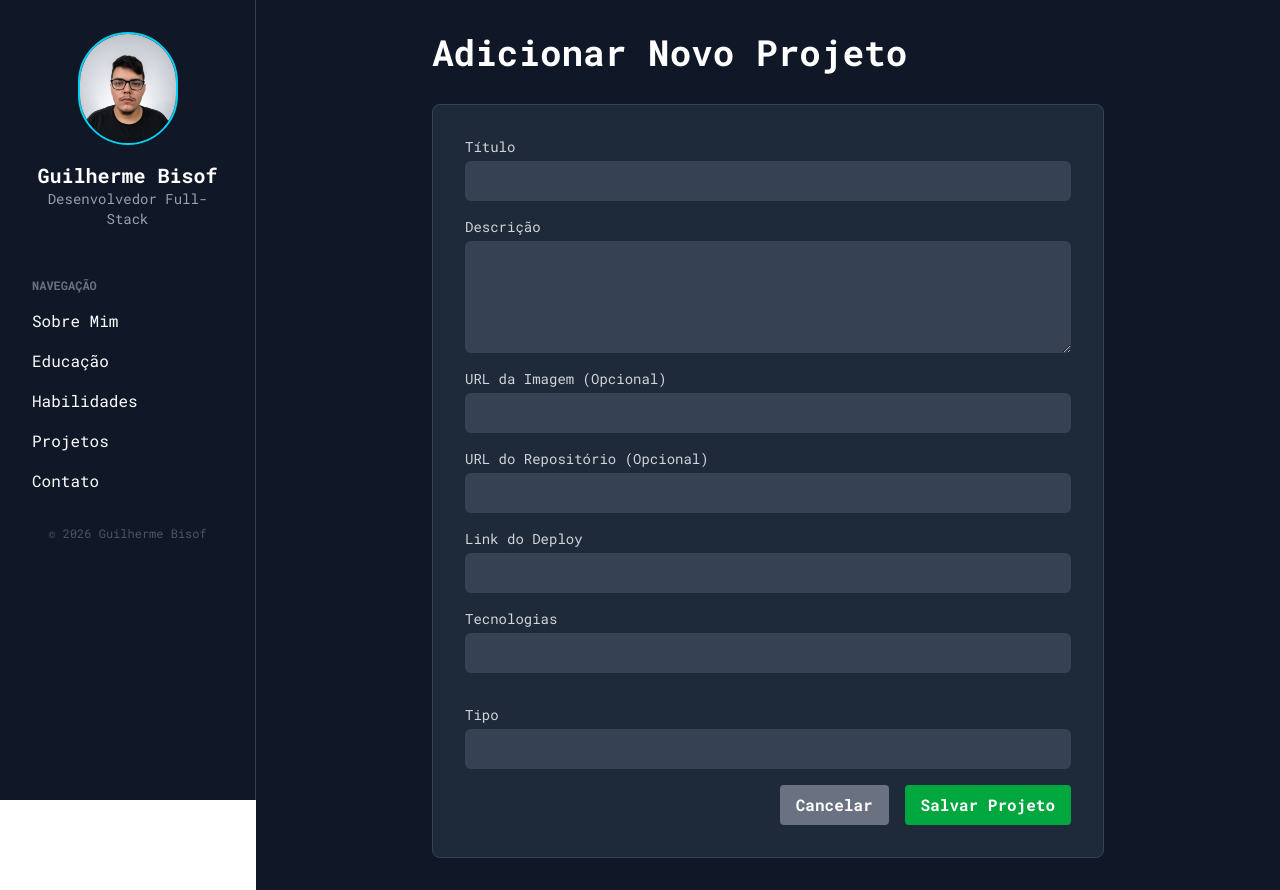
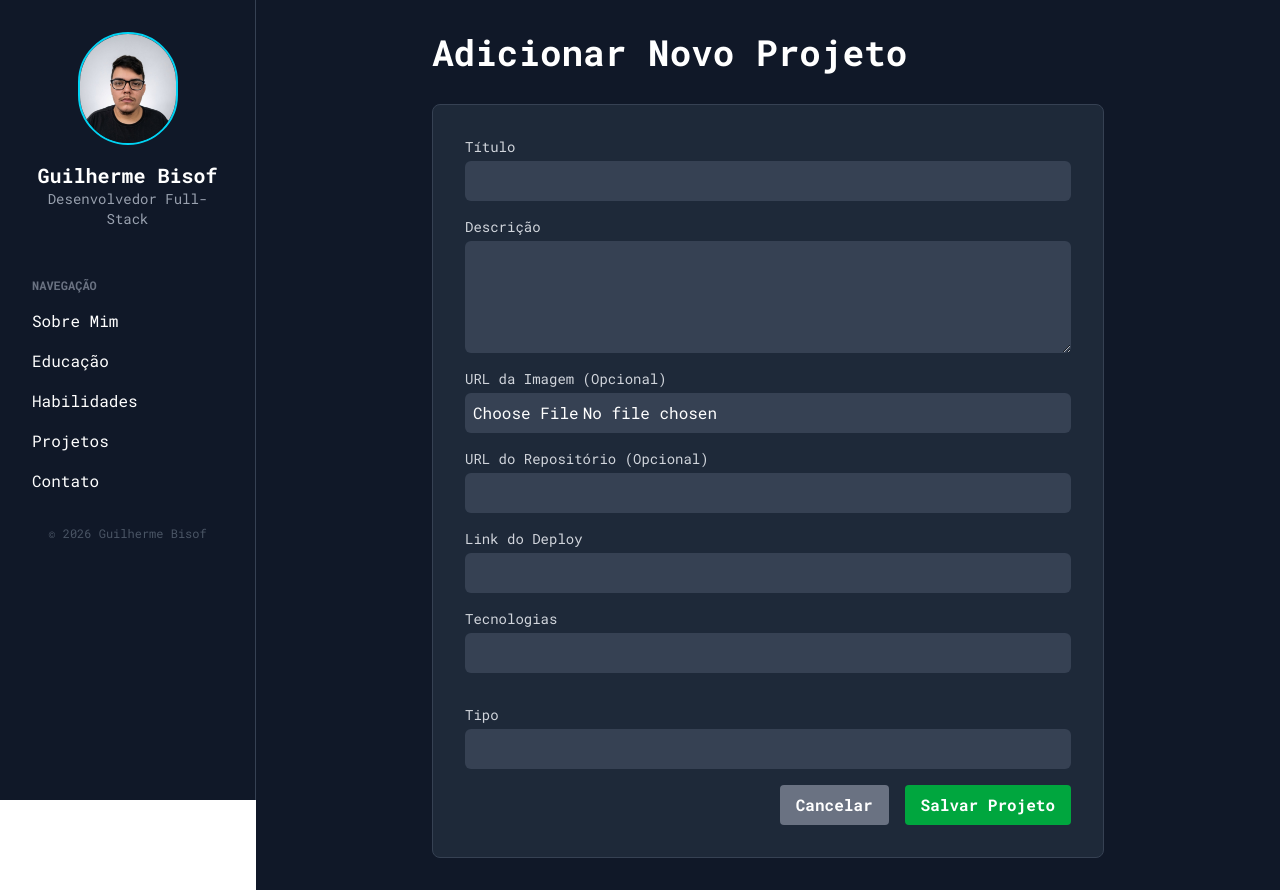
Before and after one commit to Guilherme-Bisof/Portfolio, a Next.js app in the folder frontend/: page /admin/projects/new in a window 1280 px wide. Built offline with nearby package versions, Linux system fonts and the light colour scheme.

Commit message:
Test: Testando "input" de fotos invés de url

```diff
--- a/frontend/src/app/admin/projects/edit/[id]/page.js
+++ b/frontend/src/app/admin/projects/edit/[id]/page.js
@@ -14,7 +14,7 @@ export default function EditProjectPage() {
   const [project, setProject] = useState({
     title: "",
     description: "",
-    imageUrl: "",
+    image: "",
     repoUrl: "",
     deployInput: "",
     technologies: [],
@@ -131,13 +131,13 @@ export default function EditProjectPage() {
             ></textarea>
           </div>
           <div>
-            <label htmlFor="imageUrl" className="block text-sm font-medium">
+            <label htmlFor="image" className="block text-sm font-medium">
               URL da Imagem
             </label>
             <input
-              type="text"
-              name="imageUrl"
-              value={project.imageUrl || ""}
+              type="file"
+              name="image"
+              value={project.image || ""}
               onChange={handleChange}
               className="mt-1 block w-full bg-gray-700 rounded-md p-2"
             />
@@ -173,7 +173,7 @@ export default function EditProjectPage() {
               Tecnologias
             </label>
             <input
-              type="text"
+              type="file"
               id="techInput"
               value={techInput}
               onChange={(e) => setTechInput(e.target.value)}
--- a/frontend/src/app/admin/projects/new/page.js
+++ b/frontend/src/app/admin/projects/new/page.js
@@ -12,7 +12,7 @@ export default function NewProjectPage() {
 
   const [title, setTitle] = useState("");
   const [description, setDescription] = useState("");
-  const [imageUrl, setImageUrl] = useState("");
+  const [image, setImage] = useState("");
   const [repoUrl, setRepoUrl] = useState("");
   const [techInput, settechInput] = useState("");
   const [deployInput, setdeployInput] = useState("");
@@ -32,7 +32,7 @@ export default function NewProjectPage() {
     const newProject = {
       title,
       description,
-      imageUrl,
+      image,
       repoUrl,
       deployInput,
       technologies,
@@ -115,16 +115,16 @@ export default function NewProjectPage() {
           </div>
           <div>
             <label
-              htmlFor="imageUrl"
+              htmlFor="image"
               className="block text-sm font-medium text-gray-300"
             >
               URL da Imagem (Opcional)
             </label>
             <input
-              type="text"
-              id="imageUrl"
-              value={imageUrl}
-              onChange={(e) => setImageUrl(e.target.value)}
+              type="file"
+              id="image"
+              value={image}
+              onChange={(e) => setImage(e.target.value)}
               className="mt-1 block w-full bg-gray-700 border-gray-600 rounded-md p-2"
             />
           </div>
```
Also changed, not shown: 1 other file (tests, documents, lock files or other folders).
